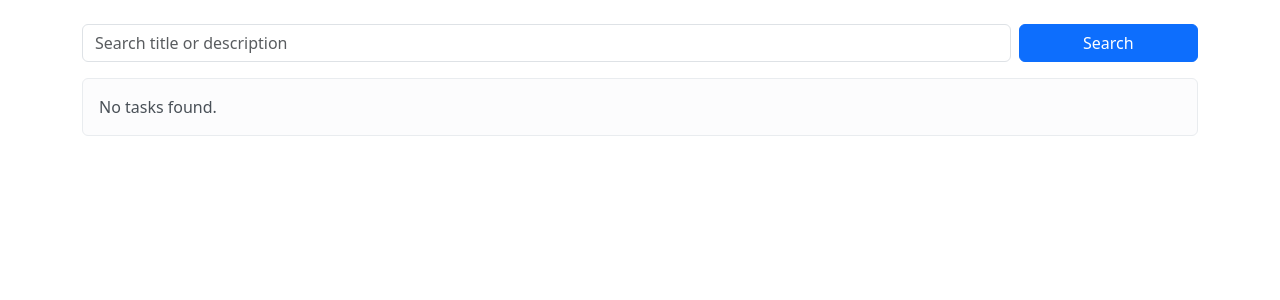
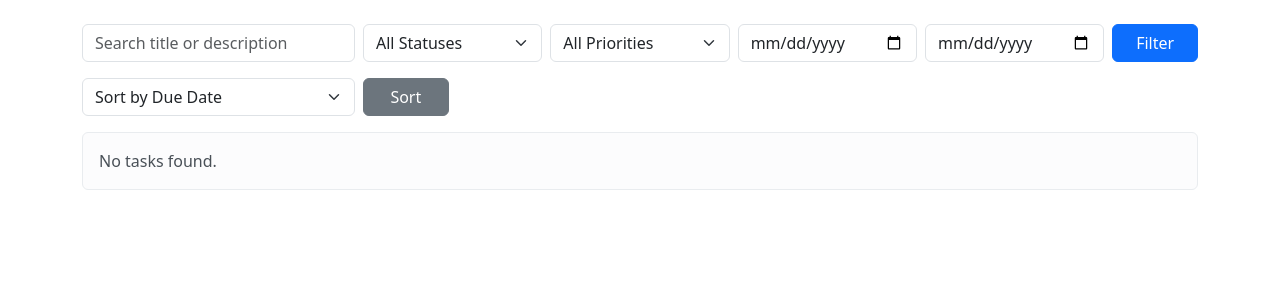
Before and after one commit to NV23115/Implement-Major-and-Minor-Updates-to-your-Application-using-Best-Practices, a Flask app: page / in a window 1280 px wide. Shown: the part 56-356 px from the top of the page. Run offline with Flask 3, Linux system fonts and the light colour scheme.

Commit message:
Add filters and sorting: status, priority, due date range, sort by due date/created/priority

```diff
--- a/app.py
+++ b/app.py
@@ -106,6 +106,12 @@ def sort_tasks(tasks):
 @app.route('/')
 def index():
     q = request.args.get('q', '').strip()
+    status_filter = request.args.get('status', '').strip()
+    priority_filter = request.args.get('priority', '').strip()
+    due_date_from = request.args.get('due_date_from', '').strip()
+    due_date_to = request.args.get('due_date_to', '').strip()
+    sort_by = request.args.get('sort', 'due_date').strip()
+
     tasks = load_tasks()
 
     if q:
@@ -115,8 +121,32 @@ def index():
             if q_lower in task['title'].lower() or q_lower in task['description'].lower()
         ]
 
-    tasks = sort_tasks(tasks)
-    return render_template('index.html', tasks=tasks, q=q)
+    if status_filter:
+        tasks = [task for task in tasks if task['status'] == status_filter]
+
+    if priority_filter:
+        tasks = [task for task in tasks if task['priority'] == priority_filter]
+
+    if due_date_from:
+        from_date = date.fromisoformat(due_date_from)
+        tasks = [task for task in tasks if task['due_date'] and task['due_date'] >= from_date]
+
+    if due_date_to:
+        to_date = date.fromisoformat(due_date_to)
+        tasks = [task for task in tasks if task['due_date'] and task['due_date'] <= to_date]
+
+    # Sorting
+    if sort_by == 'due_date':
+        tasks = sorted(tasks, key=lambda t: (t['due_date'] is None, t['due_date'] or date.max))
+    elif sort_by == 'created_at':
+        tasks = sorted(tasks, key=lambda t: t['created_at'], reverse=True)
+    elif sort_by == 'priority':
+        priority_order = {'Low': 1, 'Medium': 2, 'High': 3}
+        tasks = sorted(tasks, key=lambda t: priority_order.get(t['priority'], 0), reverse=True)
+    else:
+        tasks = sort_tasks(tasks)  # default
+
+    return render_template('index.html', tasks=tasks, q=q, status_filter=status_filter, priority_filter=priority_filter, due_date_from=due_date_from, due_date_to=due_date_to, sort_by=sort_by)
 
 
 @app.route('/task/new', methods=['GET', 'POST'])
--- a/templates/index.html
+++ b/templates/index.html
@@ -4,11 +4,55 @@
   <div class="row mb-3">
     <div class="col-md-12">
       <form class="row g-2" method="get" action="{{ url_for('index') }}">
-        <div class="col-md-10">
+        <div class="col-md-3">
           <input type="text" class="form-control" name="q" placeholder="Search title or description" value="{{ q }}">
         </div>
         <div class="col-md-2">
-          <button type="submit" class="btn btn-primary w-100">Search</button>
+          <select class="form-select" name="status">
+            <option value="">All Statuses</option>
+            <option value="Pending" {% if status_filter == 'Pending' %}selected{% endif %}>Pending</option>
+            <option value="In Progress" {% if status_filter == 'In Progress' %}selected{% endif %}>In Progress</option>
+            <option value="Completed" {% if status_filter == 'Completed' %}selected{% endif %}>Completed</option>
+          </select>
+        </div>
+        <div class="col-md-2">
+          <select class="form-select" name="priority">
+            <option value="">All Priorities</option>
+            <option value="Low" {% if priority_filter == 'Low' %}selected{% endif %}>Low</option>
+            <option value="Medium" {% if priority_filter == 'Medium' %}selected{% endif %}>Medium</option>
+            <option value="High" {% if priority_filter == 'High' %}selected{% endif %}>High</option>
+          </select>
+        </div>
+        <div class="col-md-2">
+          <input type="date" class="form-control" name="due_date_from" placeholder="Due From" value="{{ due_date_from }}">
+        </div>
+        <div class="col-md-2">
+          <input type="date" class="form-control" name="due_date_to" placeholder="Due To" value="{{ due_date_to }}">
+        </div>
+        <div class="col-md-1">
+          <button type="submit" class="btn btn-primary w-100">Filter</button>
+        </div>
+      </form>
+    </div>
+  </div>
+
+  <div class="row mb-3">
+    <div class="col-md-12">
+      <form class="row g-2" method="get" action="{{ url_for('index') }}">
+        <input type="hidden" name="q" value="{{ q }}">
+        <input type="hidden" name="status" value="{{ status_filter }}">
+        <input type="hidden" name="priority" value="{{ priority_filter }}">
+        <input type="hidden" name="due_date_from" value="{{ due_date_from }}">
+        <input type="hidden" name="due_date_to" value="{{ due_date_to }}">
+        <div class="col-md-3">
+          <select class="form-select" name="sort">
+            <option value="due_date" {% if sort_by == 'due_date' %}selected{% endif %}>Sort by Due Date</option>
+            <option value="created_at" {% if sort_by == 'created_at' %}selected{% endif %}>Sort by Created Date</option>
+            <option value="priority" {% if sort_by == 'priority' %}selected{% endif %}>Sort by Priority</option>
+          </select>
+        </div>
+        <div class="col-md-1">
+          <button type="submit" class="btn btn-secondary w-100">Sort</button>
         </div>
       </form>
     </div>
```
